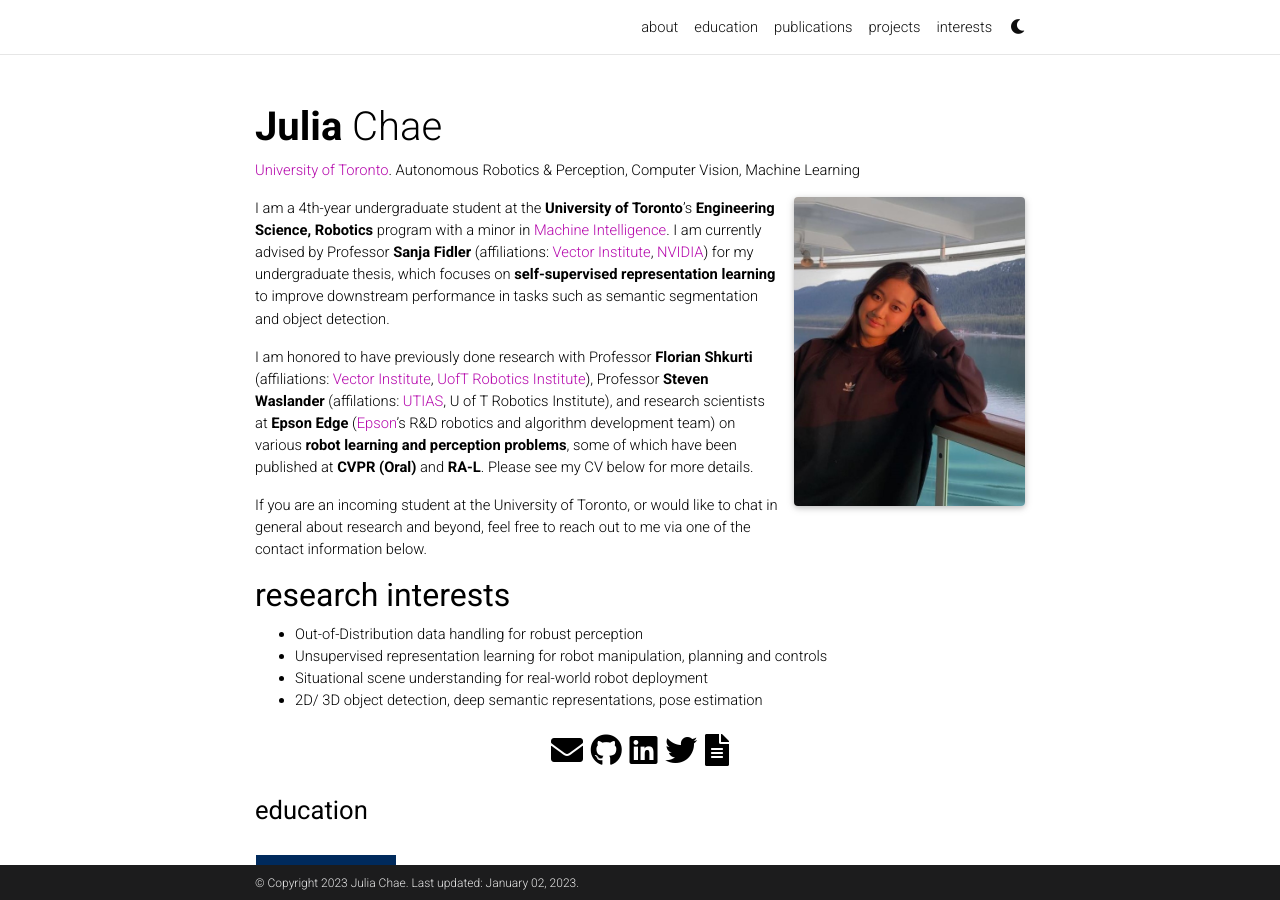
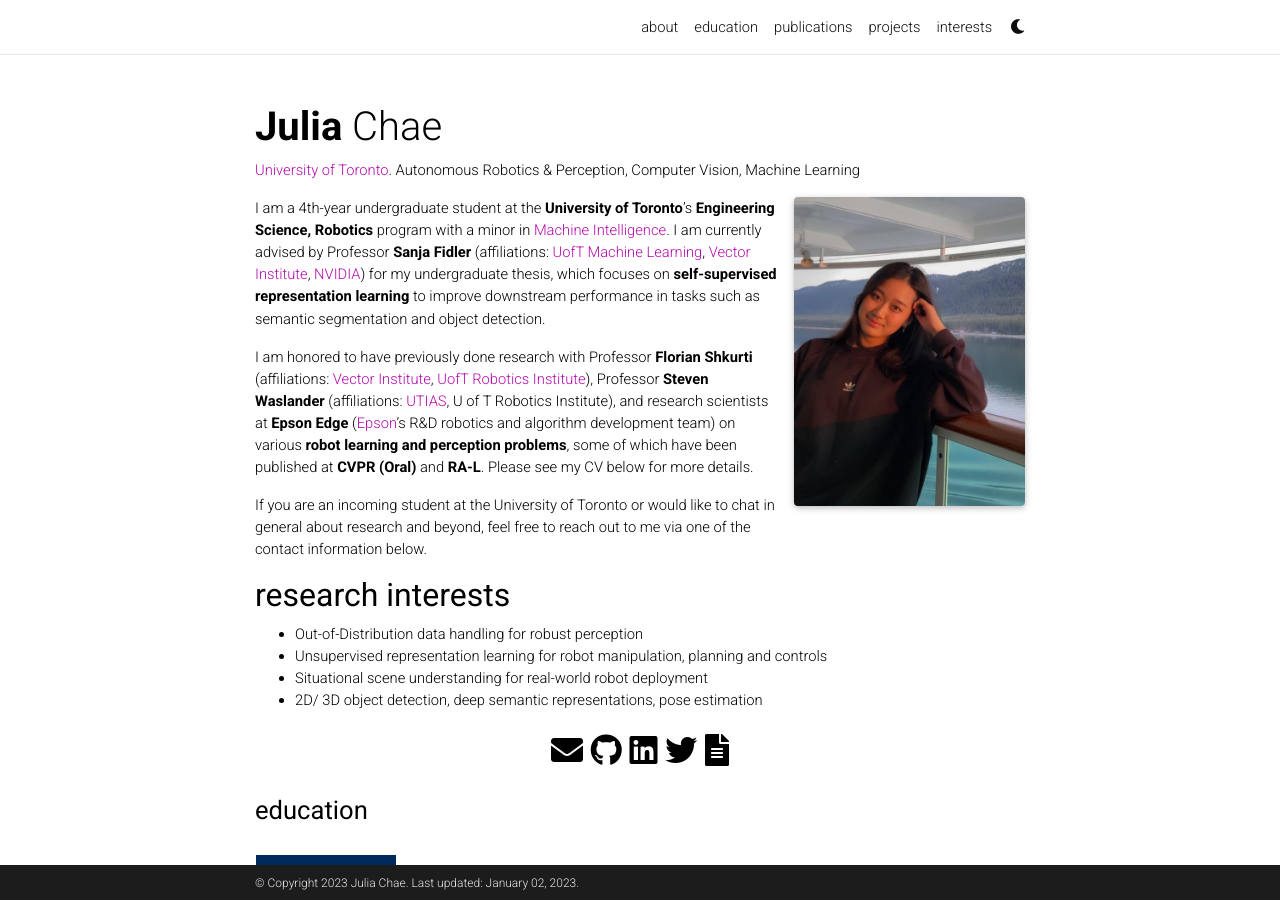
Before and after one commit to JuliaChae/JuliaChae.github.io, a Jekyll site: the page built from _pages/about.md, in a window 1280 px wide and 900 px high. Built offline with Jekyll 4.4.1, drawn with Linux system fonts in a browser that asks for light colours; full-size pictures stand in for the smaller copies a plugin makes; comment, search, counter and statistics services are not loaded; a style sheet for code colours, icons or effects is not loaded.

Commit message:
edited about.md

```diff
--- a/_pages/about.md
+++ b/_pages/about.md
@@ -21,8 +21,8 @@ misc: true
 # selected_papers: true # includes a list of papers marked as "selected={true}"
 # social: true  # includes social icons at the bottom of the page
 ---
-I am a 4th-year undergraduate student at the **University of Toronto**'s [**Engineering Science, Robotics**](https://engsci.utoronto.ca/program/majors/robotics-engineering/) program with a minor in [Machine Intelligence](https://undergrad.engineering.utoronto.ca/academics-registration/minors-certificates/undergraduate-engineering-minors/minor-in-artificial-intelligence/). I am currently advised by Professor [**Sanja Fidler**](https://www.cs.utoronto.ca/~fidler/) (affiliations: [Vector Institute](https://vectorinstitute.ai/), [NVIDIA](https://nv-tlabs.github.io/)) for my undergraduate thesis, which focuses on **self-supervised representation learning** to improve downstream performance in tasks such as semantic segmentation and object detection.
+I am a 4th-year undergraduate student at the **University of Toronto**'s [**Engineering Science, Robotics**](https://engsci.utoronto.ca/program/majors/robotics-engineering/) program with a minor in [Machine Intelligence](https://undergrad.engineering.utoronto.ca/academics-registration/minors-certificates/undergraduate-engineering-minors/minor-in-artificial-intelligence/). I am currently advised by Professor [**Sanja Fidler**](https://www.cs.utoronto.ca/~fidler/) (affiliations: [UofT Machine Learning](https://learning.cs.toronto.edu/), [Vector Institute](https://vectorinstitute.ai/), [NVIDIA](https://nv-tlabs.github.io/)) for my undergraduate thesis, which focuses on **self-supervised representation learning** to improve downstream performance in tasks such as semantic segmentation and object detection.
 
-I am honored to have previously done research with Professor [**Florian Shkurti**](http://www.cs.toronto.edu/~florian/) (affiliations: [Vector Institute](https://vectorinstitute.ai/), [UofT Robotics Institute](https://robotics.utoronto.ca/)), Professor [**Steven Waslander**](https://www.trailab.utias.utoronto.ca/stevenwaslander) (affilations: [UTIAS](https://www.utias.utoronto.ca/), U of T Robotics Institute), and research scientists at **Epson Edge** ([Epson](https://epson.com/industrial-robots-factory-automation)'s R&D robotics and algorithm development team) on various **robot learning and perception problems**, some of which have been published at **CVPR (Oral)** and **RA-L**. Please see my CV below for more details.
+I am honored to have previously done research with Professor [**Florian Shkurti**](http://www.cs.toronto.edu/~florian/) (affiliations: [Vector Institute](https://vectorinstitute.ai/), [UofT Robotics Institute](https://robotics.utoronto.ca/)), Professor [**Steven Waslander**](https://www.trailab.utias.utoronto.ca/stevenwaslander) (affiliations: [UTIAS](https://www.utias.utoronto.ca/), U of T Robotics Institute), and research scientists at **Epson Edge** ([Epson](https://epson.com/industrial-robots-factory-automation)'s R&D robotics and algorithm development team) on various **robot learning and perception problems**, some of which have been published at **CVPR (Oral)** and **RA-L**. Please see my CV below for more details.
 
-If you are an incoming student at the University of Toronto, or would like to chat in general about research and beyond, feel free to reach out to me via one of the contact information below.
+If you are an incoming student at the University of Toronto or would like to chat in general about research and beyond, feel free to reach out to me via one of the contact information below.
```
